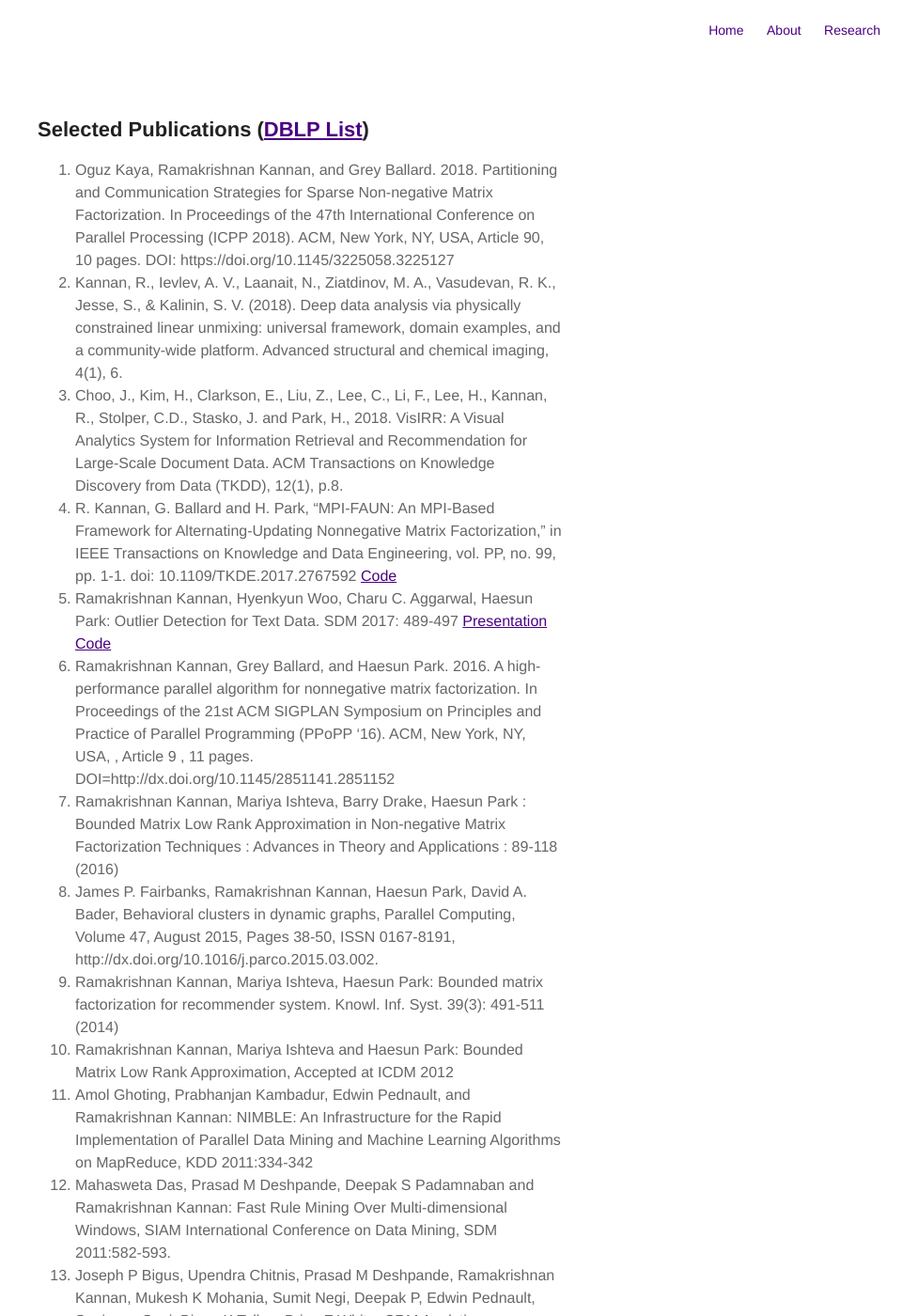
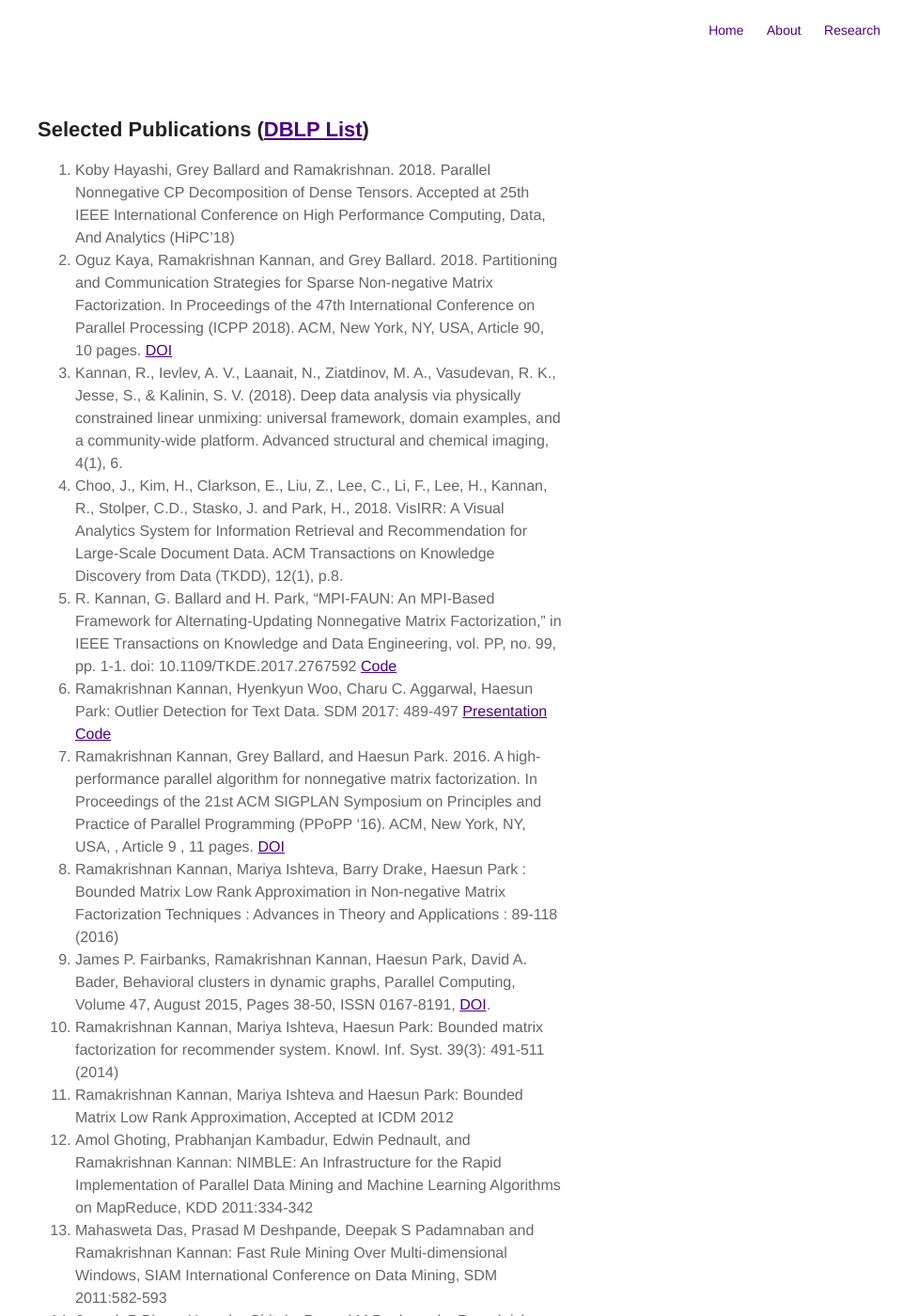
Before and after one commit to ramkikannan/ramkikannan.github.io, a Jekyll site: the page built from publications.md, in a window 1280 px wide and 1400 px high. Shown: the whole window at 94% size, without its empty margins (320-1280 px from the left). Built offline with Jekyll 4.4.1, drawn with Linux system fonts in a browser that asks for light colours; a style sheet for code colours, icons or effects is not loaded; some of the changed text lies outside the part shown.

Commit message:
hipc and markdown lint recommendations

```diff
--- a/publications.md
+++ b/publications.md
@@ -6,22 +6,29 @@ sitemap: true
 
 ## Selected Publications ([DBLP List](https://dblp.uni-trier.de/pers/hd/k/Kannan:Ramakrishnan))
 
-1. Oguz Kaya, Ramakrishnan Kannan, and Grey Ballard. 2018. Partitioning and Communication Strategies for Sparse Non-negative Matrix Factorization. In Proceedings of the 47th International Conference on Parallel Processing (ICPP 2018). ACM, New York, NY, USA, Article 90, 10 pages. DOI: https://doi.org/10.1145/3225058.3225127
-2. Kannan, R., Ievlev, A. V., Laanait, N., Ziatdinov, M. A., Vasudevan, R. K., Jesse, S., & Kalinin, S. V. (2018). Deep data analysis via physically constrained linear unmixing: universal framework, domain examples, and a community-wide platform. Advanced structural and chemical imaging, 4(1), 6.
-3. Choo, J., Kim, H., Clarkson, E., Liu, Z., Lee, C., Li, F., Lee, H., Kannan, R., Stolper, C.D., Stasko, J. and Park, H., 2018. VisIRR: A Visual Analytics System for Information Retrieval and Recommendation for Large-Scale Document Data. ACM Transactions on Knowledge Discovery from Data (TKDD), 12(1), p.8.
-4. R. Kannan, G. Ballard and H. Park, "MPI-FAUN: An MPI-Based Framework for Alternating-Updating Nonnegative Matrix Factorization," in IEEE Transactions on Knowledge and Data Engineering, vol. PP, no. 99, pp. 1-1. doi: 10.1109/TKDE.2017.2767592 [Code](https://github.com/ramkikannan/planc)
-5. Ramakrishnan Kannan, Hyenkyun Woo, Charu C. Aggarwal, Haesun Park: Outlier Detection for Text Data. SDM 2017: 489-497 [Presentation](files/outliernmf.pdf) [Code](https://github.com/ramkikannan/outliernmf)
-6. Ramakrishnan Kannan, Grey Ballard, and Haesun Park. 2016. A high-performance parallel algorithm for nonnegative matrix factorization. In Proceedings of the 21st ACM SIGPLAN Symposium on Principles and Practice of Parallel Programming (PPoPP '16). ACM, New York, NY, USA, , Article 9 , 11 pages. DOI=http://dx.doi.org/10.1145/2851141.2851152
-7. Ramakrishnan Kannan, Mariya Ishteva, Barry Drake, Haesun Park : Bounded Matrix Low Rank Approximation in Non-negative Matrix Factorization Techniques : Advances in Theory and Applications : 89-118 (2016)
-8. James P. Fairbanks, Ramakrishnan Kannan, Haesun Park, David A. Bader, Behavioral clusters in dynamic graphs, Parallel Computing, Volume 47, August 2015, Pages 38-50, ISSN 0167-8191, http://dx.doi.org/10.1016/j.parco.2015.03.002.
-9. Ramakrishnan Kannan, Mariya Ishteva, Haesun Park: Bounded matrix factorization for recommender system. Knowl. Inf. Syst. 39(3): 491-511 (2014)
-10. Ramakrishnan Kannan, Mariya Ishteva and Haesun Park: Bounded Matrix Low Rank Approximation, Accepted at ICDM 2012
-11. Amol Ghoting, Prabhanjan Kambadur, Edwin Pednault, and Ramakrishnan Kannan:  NIMBLE: An Infrastructure for the Rapid Implementation of Parallel Data Mining and Machine Learning Algorithms on MapReduce, KDD 2011:334-342
-12. Mahasweta Das, Prasad M Deshpande, Deepak S Padamnaban and Ramakrishnan Kannan: Fast Rule Mining Over Multi-dimensional Windows, SIAM International Conference on Data Mining, SDM 2011:582-593.
-13. Joseph P Bigus, Upendra Chitnis, Prasad M Deshpande, Ramakrishnan Kannan, Mukesh K Mohania, Sumit Negi, Deepak P, Edwin Pednault, Soujanya Soni, Bipen K Telkar, Brian F White: CRM Analytics Framework, Accepted at COMAD 2009
-14. Ramakrishnan Kannan, Dinesh Garg, Karthik Subbian, Y. Narahari: Nash Bargaining Based Ad Networks for Sponsored Search Auctions,  IEEE Conference on Commerce and Enterprise Computing CEC 2009:170-175
-15. Ramakrishnan Kannan, Dinesh Garg, Karthik Subbian, and Y. Narahari: A Nash Bargaining Approach to Retention Enhancing Bid Optimization in Sponsored Search Auctions with Discrete Bids, IEEE Conference on Automation Science and Engineering, IEEE-CASE , 2008:1007-1012
-16. Karthik Subbian, Ramakrishnan Kannan, Raghav Kumar Gautam, Y. Narahari: Incentive Compatible Mechanisms for Group Ticket Allocation in Software Maintenance Services. APSEC 2007:270-277
+1. Koby Hayashi, Grey Ballard and Ramakrishnan. 2018.
+Parallel Nonnegative CP Decomposition of Dense Tensors.
+Accepted at 25th IEEE International Conference on High Performance Computing, Data, And Analytics (HiPC'18)
+1. Oguz Kaya, Ramakrishnan Kannan, and Grey Ballard. 2018. Partitioning and Communication Strategies for Sparse Non-negative Matrix Factorization. In Proceedings of the 47th International Conference on Parallel Processing (ICPP 2018). ACM, New York, NY, USA, Article 90, 10 pages. [DOI](https://doi.org/10.1145/3225058.3225127)
+1. Kannan, R., Ievlev, A. V., Laanait, N., Ziatdinov, M. A., Vasudevan, R. K., Jesse, S., & Kalinin, S. V. (2018). Deep data analysis via physically constrained linear unmixing: universal framework, domain examples, and a community-wide platform. Advanced structural and chemical imaging, 4(1), 6.
+1. Choo, J., Kim, H., Clarkson, E., Liu, Z., Lee, C., Li, F., Lee, H., Kannan, R., Stolper, C.D., Stasko, J. and Park, H., 2018. VisIRR: A Visual Analytics System for Information Retrieval and Recommendation for Large-Scale Document Data. ACM Transactions on Knowledge Discovery from Data (TKDD), 12(1), p.8.
+1. R. Kannan, G. Ballard and H. Park, "MPI-FAUN: An MPI-Based Framework for Alternating-Updating Nonnegative Matrix Factorization," in IEEE Transactions on Knowledge and Data Engineering, vol. PP, no. 99, pp. 1-1. doi: 10.1109/TKDE.2017.2767592 [Code](https://github.com/ramkikannan/planc)
+1. Ramakrishnan Kannan, Hyenkyun Woo, Charu C. Aggarwal, Haesun Park: Outlier Detection for Text Data. SDM 2017: 489-497 [Presentation](files/outliernmf.pdf) [Code](https://github.com/ramkikannan/outliernmf)
+1. Ramakrishnan Kannan, Grey Ballard, and Haesun Park. 2016. A high-performance parallel algorithm for nonnegative matrix factorization. In Proceedings of the 21st ACM SIGPLAN Symposium on Principles and Practice of Parallel Programming (PPoPP '16). ACM, New York, NY, USA, , Article 9 , 11 pages. [DOI](http://dx.doi.org/10.1145/2851141.2851152)
+1. Ramakrishnan Kannan, Mariya Ishteva, Barry Drake, Haesun Park : Bounded Matrix Low Rank Approximation in Non-negative Matrix Factorization Techniques : Advances in Theory and Applications : 89-118 (2016)
+1. James P. Fairbanks, Ramakrishnan Kannan, Haesun Park, David A. Bader, Behavioral clusters in dynamic graphs, Parallel Computing, Volume 47, August 2015, Pages 38-50, ISSN 0167-8191, [DOI](http://dx.doi.org/10.1016/j.parco.2015.03.002).
+1. Ramakrishnan Kannan, Mariya Ishteva, Haesun Park: Bounded matrix factorization for recommender system. Knowl. Inf. Syst. 39(3): 491-511 (2014)
+1. Ramakrishnan Kannan, Mariya Ishteva and Haesun Park: Bounded Matrix Low Rank Approximation, Accepted at ICDM 2012
+1. Amol Ghoting, Prabhanjan Kambadur, Edwin Pednault, and Ramakrishnan Kannan:  NIMBLE: An Infrastructure for the Rapid Implementation of Parallel Data Mining and Machine Learning Algorithms on MapReduce, KDD 2011:334-342
+1. Mahasweta Das, Prasad M Deshpande, Deepak S Padamnaban and Ramakrishnan Kannan: Fast Rule Mining Over Multi-dimensional Windows, SIAM International Conference on Data Mining, SDM 2011:582-593
+1. Joseph P Bigus, Upendra Chitnis, Prasad M Deshpande, Ramakrishnan Kannan, Mukesh K Mohania, Sumit Negi, Deepak P, Edwin Pednault, Soujanya Soni, Bipen K Telkar, Brian F White: CRM Analytics Framework, Accepted at COMAD 2009
+1. Ramakrishnan Kannan, Dinesh Garg, Karthik Subbian, Y. Narahari: Nash Bargaining Based Ad Networks for Sponsored Search Auctions,  IEEE Conference on Commerce and Enterprise Computing CEC 2009:170-175
+1. Ramakrishnan Kannan, Dinesh Garg, Karthik Subbian, and Y. Narahari: A Nash Bargaining Approach to Retention Enhancing Bid Optimization in Sponsored Search Auctions with Discrete Bids, IEEE Conference on Automation Science and Engineering, IEEE-CASE , 2008:1007-1012
+1. Karthik Subbian, Ramakrishnan Kannan, Raghav Kumar Gautam, Y. Narahari: Incentive Compatible Mechanisms for Group Ticket Allocation in Software Maintenance Services. APSEC 2007:270-277
+
+## Patents
+
+Check out [Google Scholar](https://scholar.google.com/citations?user={{ site.scholar }}).
 
 ## Other Publications
 
```
Also changed, not shown: about.md (+3 -2 lines), research.md (+10 -5 lines).
